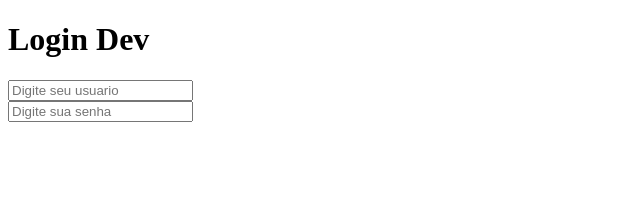
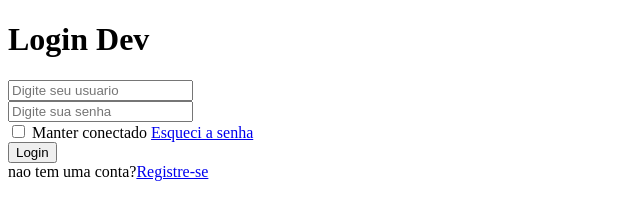
Before and after one commit to Analetodev/trilhasnaweb, a plain HTML site: page index.html in a window 1280 px wide. Shown: the whole page, without its empty margins (0-640 px from the left). Drawn offline with Linux system fonts and the light colour scheme.

Commit message:
Registro e Login

```diff
--- a/index.html
+++ b/index.html
@@ -6,7 +6,8 @@
     <title>DevLogin</title>
 </head>
 <body>
-    <Main class="container">
+    <main class="container">
+        <form>
             <h1>Login Dev</h1>
             <div class="input-box">
                 <input type="text" placeholder="Digite seu usuario">
@@ -14,5 +15,16 @@
             <div class="input-box">
                 <input type="password" placeholder="Digite sua senha">
             </div>
+
+            <div class="remember-forgot">
+                <input type="checkbox">
+                Manter conectado
+                <a href="#">Esqueci a senha</a>
+            </div>
+
+            <button type="submit">Login</button>
+
+            <div class="register-link">nao tem uma conta?<a href="#">Registre-se</a></div>
+        </form>
 </body>
 </html>
```
Lines whose indentation alone changed are shown as unchanged.
